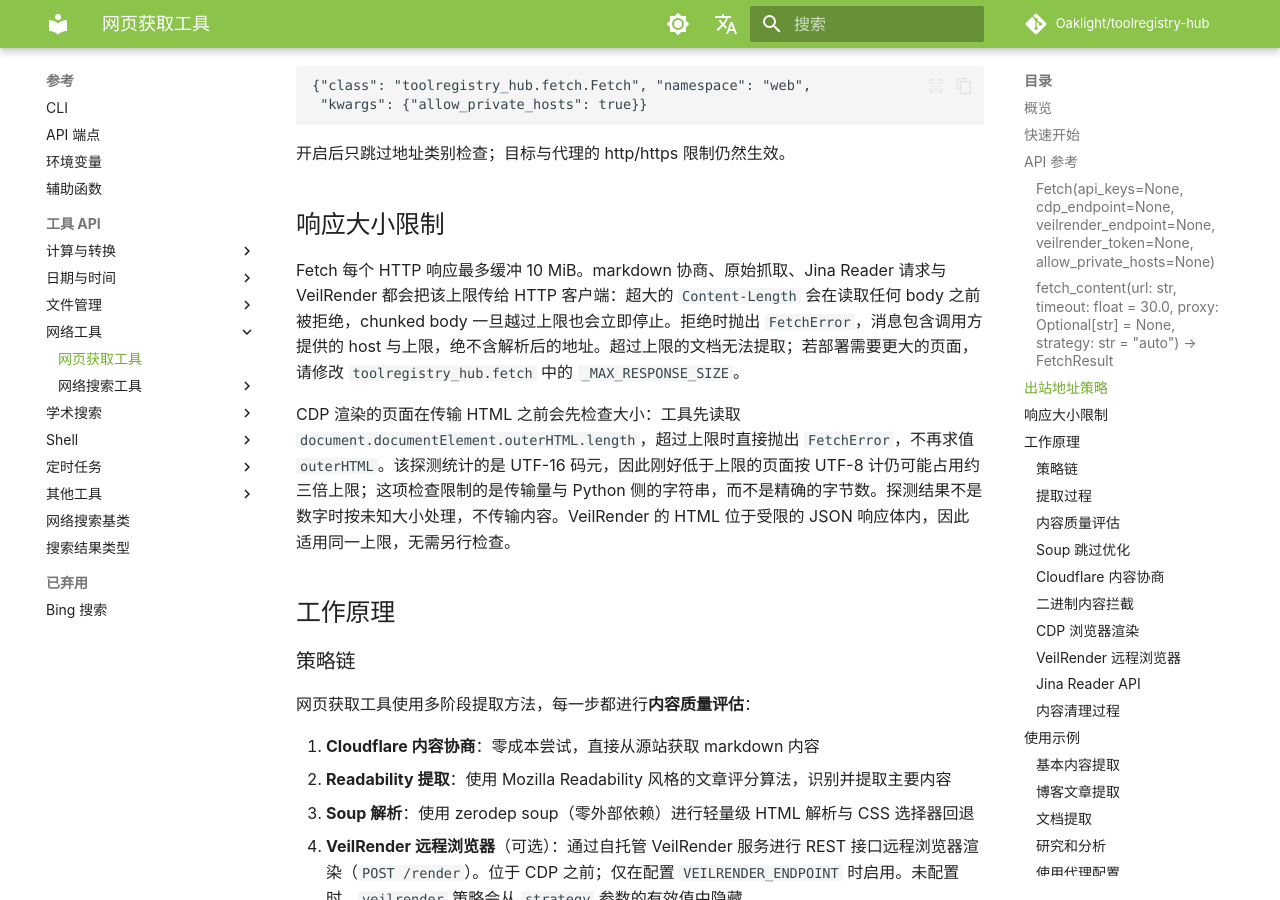
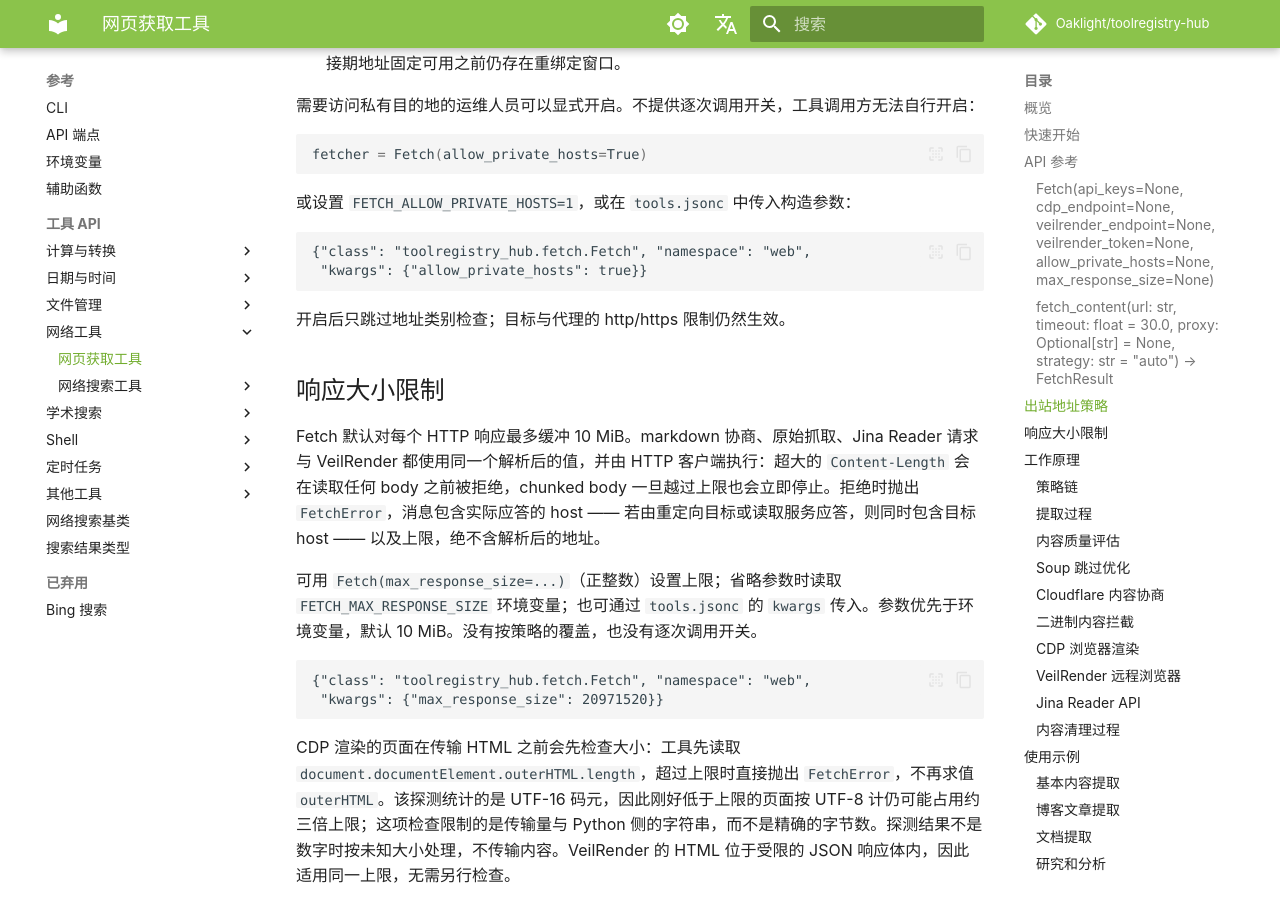
Before and after one commit to Oaklight/toolregistry-hub, an MkDocs documentation site: the page built from docs/tools/websearch/web_fetch_tool.md, in a window 1280 px wide and 900 px high, scrolled down 3536 px. Built offline with MkDocs 1.6.1 and Material for MkDocs 9.7.7, drawn with Linux system fonts in a browser that asks for light colours; some web fonts are replaced; comment, search, counter and statistics services are not loaded; some of the changed text lies outside the part shown.

Commit message:
docs(fetch): 记录 max_response_size 并统一上限措辞（#247）

````diff
--- a/docs/tools/websearch/web_fetch_tool.md
+++ b/docs/tools/websearch/web_fetch_tool.md
@@ -51,7 +51,7 @@ content = fetcher.fetch_content(
 
 ## API 参考
 
-### `Fetch(api_keys=None, cdp_endpoint=None, veilrender_endpoint=None, veilrender_token=None, allow_private_hosts=None)`
+### `Fetch(api_keys=None, cdp_endpoint=None, veilrender_endpoint=None, veilrender_token=None, allow_private_hosts=None, max_response_size=None)`
 
 初始化 Fetch 内容提取器。
 
@@ -62,6 +62,7 @@ content = fetcher.fetch_content(
 - `veilrender_endpoint` (str, 可选): VeilRender 远程浏览器服务的基础 URL（例如 `http://localhost:3000`）。回退到 `VEILRENDER_ENDPOINT` 环境变量。设置后，在自动回退链中 CDP 之前启用 VeilRender 阶段。
 - `veilrender_token` (str, 可选): VeilRender 认证的 Bearer 令牌。回退到 `VEILRENDER_TOKEN` 环境变量。**可选** — 若 VeilRender 实例无需认证可省略。
 - `allow_private_hosts` (bool, 可选): 允许目标 URL 与代理使用私有地址。默认 `False`。省略或为 `None` 时读取 `FETCH_ALLOW_PRIVATE_HOSTS` 环境变量（`1`、`true`、`yes` 或 `on` 启用）。http/https 协议限制始终生效。不提供逐次调用开关，工具调用方无法自行开启。
+- `max_response_size` (int, 可选): 任一请求缓冲的 HTTP 响应体上限（字节）。必须为正整数；`0`、负数与非整数会抛出 `ValueError`。省略或为 `None` 时读取 `FETCH_MAX_RESPONSE_SIZE` 环境变量，默认 10 MiB（10485760）。参数优先于环境变量。同一值约束 markdown 协商、原始抓取、Jina Reader 与 VeilRender；没有按策略的覆盖，也没有逐次调用开关。
 
 ### `fetch_content(url: str, timeout: float = 30.0, proxy: Optional[str] = None, strategy: str = "auto") -> FetchResult`
 
@@ -111,7 +112,14 @@ fetcher = Fetch(allow_private_hosts=True)
 
 ## 响应大小限制
 
-Fetch 每个 HTTP 响应最多缓冲 10 MiB。markdown 协商、原始抓取、Jina Reader 请求与 VeilRender 都会把该上限传给 HTTP 客户端：超大的 `Content-Length` 会在读取任何 body 之前被拒绝，chunked body 一旦越过上限也会立即停止。拒绝时抛出 `FetchError`，消息包含调用方提供的 host 与上限，绝不含解析后的地址。超过上限的文档无法提取；若部署需要更大的页面，请修改 `toolregistry_hub.fetch` 中的 `_MAX_RESPONSE_SIZE`。
+Fetch 默认对每个 HTTP 响应最多缓冲 10 MiB。markdown 协商、原始抓取、Jina Reader 请求与 VeilRender 都使用同一个解析后的值，并由 HTTP 客户端执行：超大的 `Content-Length` 会在读取任何 body 之前被拒绝，chunked body 一旦越过上限也会立即停止。拒绝时抛出 `FetchError`，消息包含实际应答的 host —— 若由重定向目标或读取服务应答，则同时包含目标 host —— 以及上限，绝不含解析后的地址。
+
+可用 `Fetch(max_response_size=...)`（正整数）设置上限；省略参数时读取 `FETCH_MAX_RESPONSE_SIZE` 环境变量；也可通过 `tools.jsonc` 的 `kwargs` 传入。参数优先于环境变量，默认 10 MiB。没有按策略的覆盖，也没有逐次调用开关。
+
+```jsonc
+{"class": "toolregistry_hub.fetch.Fetch", "namespace": "web",
+ "kwargs": {"max_response_size": 20971520}}
+```
 
 CDP 渲染的页面在传输 HTML 之前会先检查大小：工具先读取 `document.documentElement.outerHTML.length`，超过上限时直接抛出 `FetchError`，不再求值 `outerHTML`。该探测统计的是 UTF-16 码元，因此刚好低于上限的页面按 UTF-8 计仍可能占用约三倍上限；这项检查限制的是传输量与 Python 侧的字符串，而不是精确的字节数。探测结果不是数字时按未知大小处理，不传输内容。VeilRender 的 HTML 位于受限的 JSON 响应体内，因此适用同一上限，无需另行检查。
 
````
Also changed, not shown: docs/changelog.md (+1 -1 lines).
